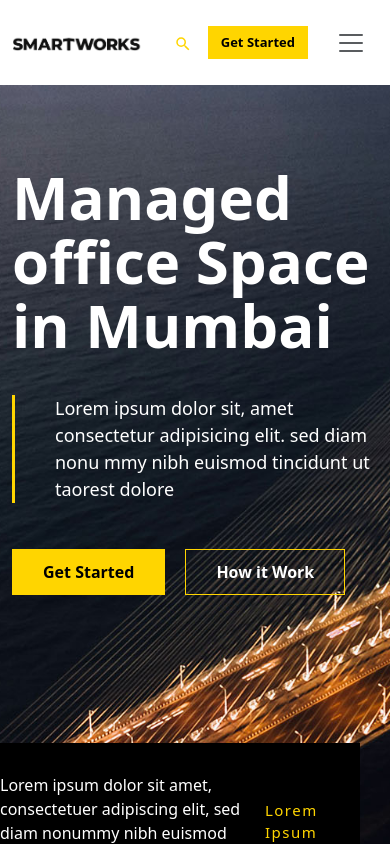
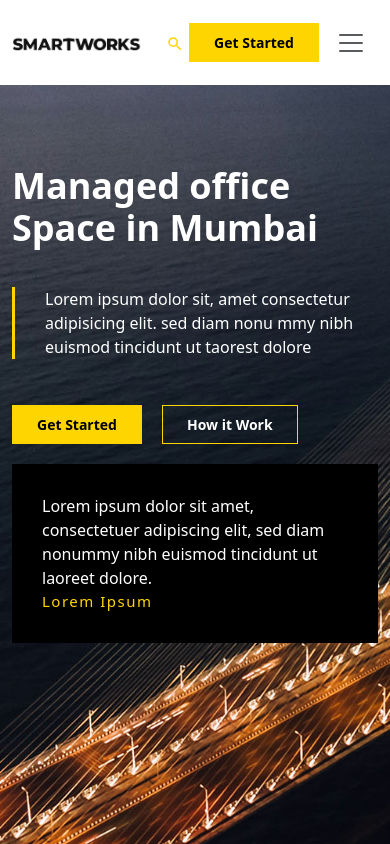
Before and after one commit to AazamKhan30/smartworks, a Next.js app: page / in a window 390 px wide. Shown: the top 844 px of the page. Built offline with nearby package versions, Linux system fonts and the light colour scheme.

Commit message:
multiple changes in header and responsive

```diff
--- a/app/layout.js
+++ b/app/layout.js
@@ -28,11 +28,11 @@ export const metadata = {
 
 export default function RootLayout({ children }) {
   return (
-    <html lang="en" className={`${segoeRegular.variable}`}>
+    <html lang="en" className={segoeRegular.className}>
       <body >
         <Header/>
         {children}
-          <AOSProvider/>
+
           <Footer/>
         </body>
     </html>
--- a/components/Locations/AboutContent.jsx
+++ b/components/Locations/AboutContent.jsx
@@ -27,7 +27,7 @@ const AboutContent = () => {
             transition={{ duration: 0.6 }}
             >
               <div className="row justify-content-start align-items-end">
-                <div className="col-lg-5 col-5">
+                <div className="col-lg-5 ">
                   <div className={styles.innerImages}>
                   <div className="row g-2">
                     <div className="col-lg-6 col-6">
--- a/components/common/Header.jsx
+++ b/components/common/Header.jsx
@@ -135,35 +135,26 @@ export const navItems = [
 
 const Header = () => {
 
-//   const [scrolled, setScrolled ] = useState(false)
+  const [scrolled, setScrolled ] = useState(false)
 
-//  const scrollHeader = ()=>{
+ const scrollHeader = ()=>{
 
-//   if(window.scrollY > 100){
-//     setScrolled(true);
+  if(window.scrollY > 100){
+    setScrolled(true);
 
-//   }
-//   else{
-//     setScrolled(false)
-//   }
-// };
-// useEffect(()=>{
-//   window.addEventListener('scroll', scrollHeader)
+  }
+  else{
+    setScrolled(false)
+  }
+};
+useEffect(()=>{
+  window.addEventListener('scroll', scrollHeader)
 
 
-// }, [])
-useEffect(() => {
-  let elementId = document.getElementById("navbar");
-  document.addEventListener("scroll", () => {
-    if (window.scrollY > 100) {
-      elementId?.classList.add("sticky");
-    } else {
-      elementId?.classList.remove("sticky");
-    }
-  });
-}, []);
+}, [])
+
   return (
-    <Navbar expand="lg" className="myNav" id="navbar">
+    <Navbar expand="lg" className={scrolled? 'myNav sticky': 'myNav'} id="navbar">
       <Container>
         <Link href="../" className="navbar-brand">
           <Image
@@ -174,7 +165,7 @@ useEffect(() => {
             priority
           />
         </Link>
-        <div className='ms-lg-4 d-flex d-md-none align-items-center gap-3 '><div className='searchIcon'><MdOutlineSearch /></div> <Link href="#" className='siteBtn navBtn'>Get Started</Link>   <Navbar.Toggle aria-controls="basic-navbar-nav" /></div>
+        <div className='ms-lg-4 d-flex d-md-none align-items-center gap-3 others'><div className='searchIcon'><MdOutlineSearch /></div> <Link href="#" className='siteBtn navBtn'>Get Started</Link>   <Navbar.Toggle aria-controls="basic-navbar-nav" /></div>
 
         <Navbar.Collapse id="basic-navbar-nav">
           <Nav className="ms-auto align-items-center d-flex">
--- a/public/css/globals.css
+++ b/public/css/globals.css
@@ -22,8 +22,7 @@
 html,
 body {
   max-width: 100vw;
-  overflow-x: hidden;
-  height: 100%;
+
 }
 
 
--- a/public/css/override.css
+++ b/public/css/override.css
@@ -4,6 +4,33 @@
     padding: 15px 0;
     transition:  var(--transition);
     height: 85px;
+}
+.navbar, .navbar.sticky {
+    top: 0;
+    left: 0;
+    right: 0;
+    z-index: 999;
+}
+.myNav.sticky {
+    width: 100%;
+    background-color: var(--whiteColor);
+    box-shadow: 0 4px 34px 0 rgba(0, 0, 0, .1);
+    position: sticky;
+    padding-top: 20px;
+    padding-bottom: 20px;
+    animation: fadeInDown .5s ease-in-out 0s 1 normal none running;
+}
+
+@keyframes fadeInDown{
+    0% {
+        opacity: 0;
+        transform: translate3d(0, -100%, 0);
+    }
+
+    100% {
+        opacity: 1;
+        transform: translateZ(0);
+    }
 }
 .navbar .navbar-nav .nav-item{
     margin-left: 15px;
@@ -81,6 +108,7 @@
 .navbar .navbar-nav .nav-item .dropdown-toggle{
     padding-right: 12px;
 }
+
 .slick-prev, .slick-next{
     color:var(--textColor)!important;
     opacity: 0.7!important;
--- a/public/css/responsive.css
+++ b/public/css/responsive.css
@@ -14,6 +14,16 @@
         z-index: 999;
         left:0;
 
+    }
+    a.navbar-brand{
+        flex:0 0 35%;
+        max-width: 35%;
+    }
+    .others {
+        flex: 0 0 60%;
+        max-width: 60%;
+        gap: 5px !important;
+        justify-content: flex-end;
     }
     .navbar .navbar-nav .nav-item:not(.dropdown){
         padding-left: 30px;
@@ -40,4 +50,27 @@
     .searchIcon{font-size: 18px;}
     .navBtn{padding: 6px 12px;font-size: 13px;}
     .navbar-brand img{max-width: 130px;}
+    .siteBtn{
+        padding: 8px 24px;
+        font-size: 14px;
+    }
+
+    .centerItem{
+        padding-left: 0;
+    }
+    .centerItem .content{
+        position: relative;
+        left:0;
+        bottom:0;
+        width: 100%;
+        padding: 20px;
+        max-width: 100%;
+    }
+    .centerItem .location{
+        top:0;
+        left:0;
+        position: relative;
+        writing-mode: unset;
+        display: block;
+    }
 }
--- a/styles/citybanner.module.css
+++ b/styles/citybanner.module.css
@@ -45,3 +45,27 @@
     width: 450px;
     word-break:keep-all
 }
+
+@media(max-width: 767px){
+    .bannerDesc{
+        font-size: 16px;
+        padding-left: 30px;
+    }
+    .bannerTitle{
+    font-size: 36px;
+    line-height: 42px;
+    }
+    .bottomBox{
+        flex-direction: column;
+        align-items: flex-start;
+        width: 100%;
+        max-width: 100%;
+        position: static;
+        margin-top: 20px;
+
+    }
+    .bottomText{
+            width: auto;
+            max-width: 100%;
+    }
+}
```
